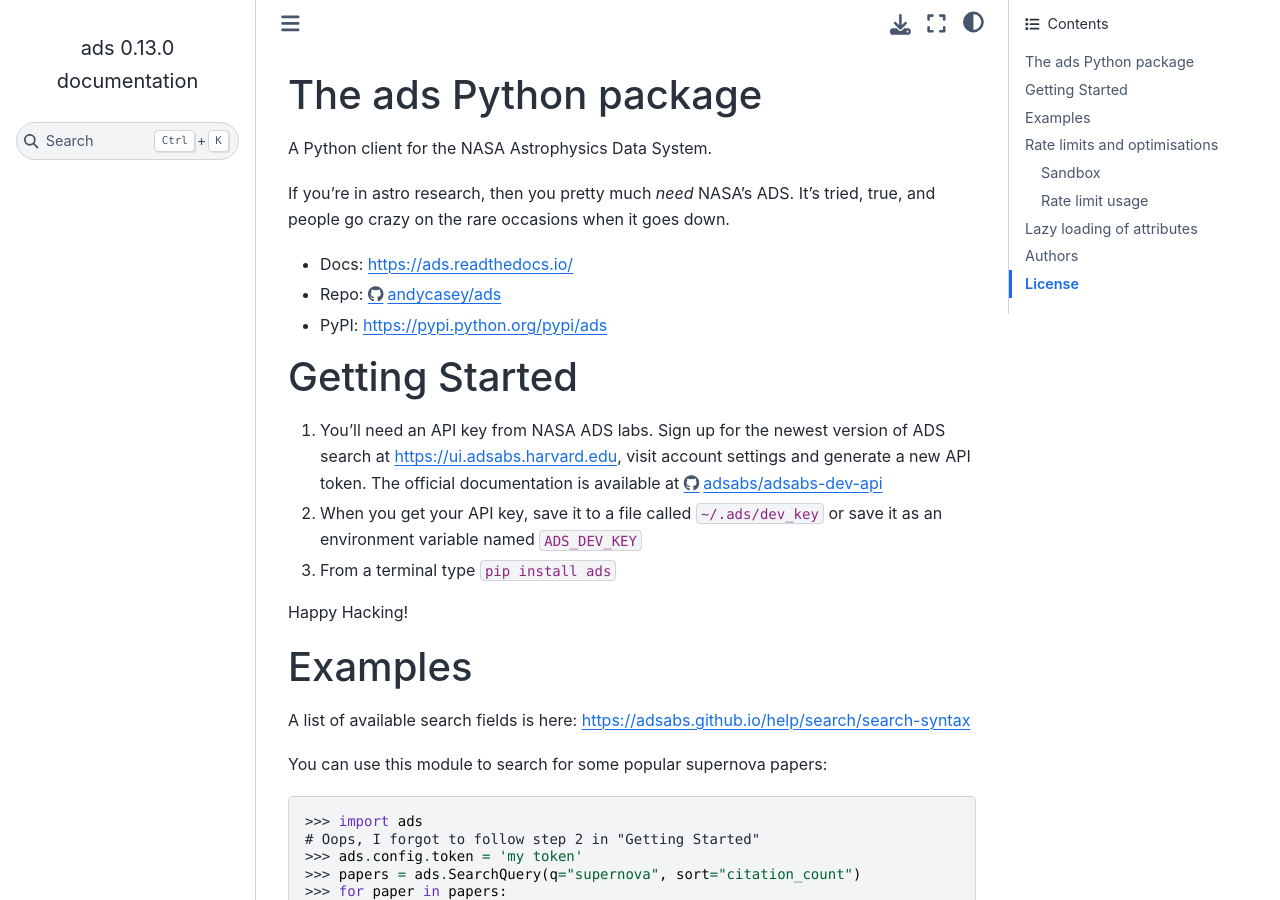
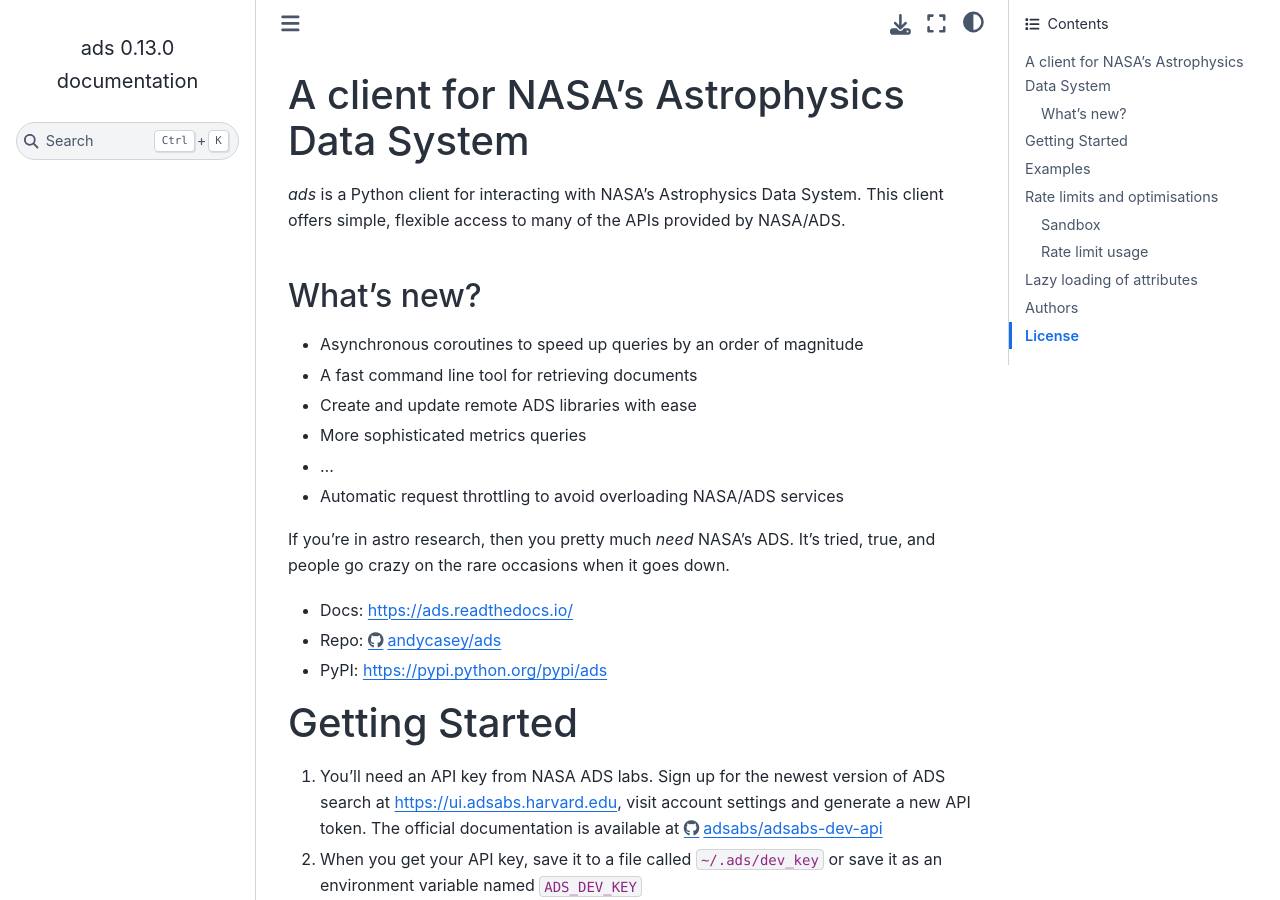
Before and after one commit to andycasey/ads, a Sphinx documentation site: the page built from docs/index.rst, in a window 1280 px wide and 900 px high. Built offline with Sphinx 7.4.7 and the Sphinx Book theme 1.1.4, drawn with Linux system fonts in a browser that asks for light colours.

Commit message:
test docs?

```diff
--- a/docs/index.rst
+++ b/docs/index.rst
@@ -1,9 +1,21 @@
 .. include:: references.rst
 
-The ads Python package
-======================
+A client for NASA's Astrophysics Data System
+============================================
 
-A Python client for the NASA Astrophysics Data System.
+`ads` is a Python client for interacting with NASA's Astrophysics Data System. This client offers simple, flexible access to
+many of the APIs provided by NASA/ADS.
+
+
+What's new?
+----------
+
+- Asynchronous coroutines to speed up queries by an order of magnitude
+- A fast command line tool for retrieving documents
+- Create and update remote ADS libraries with ease
+- More sophisticated metrics queries
+- ...
+- Automatic request throttling to avoid overloading NASA/ADS services
 
 If you're in astro research, then you pretty much *need* NASA's ADS.
 It's tried, true, and people go crazy on the rare occasions when it goes down.
```
